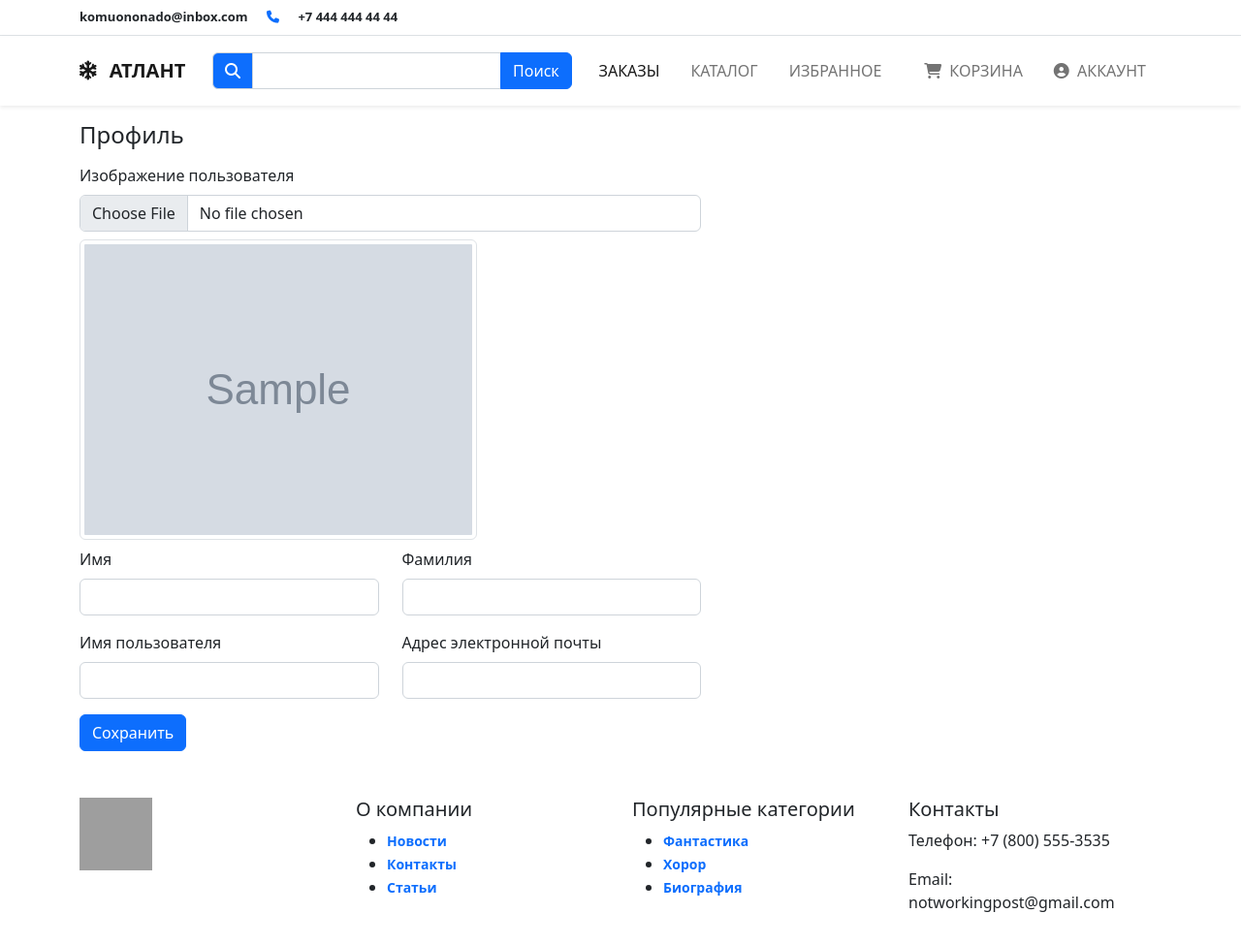
After one commit to loveliteee/ProjectNew, a Django app: a page that uses templates/main/layout.html in a window 1280 px wide. The commit adds this page. Shown: the whole page at 97% size. Run offline with Django 4.2, Linux system fonts and the light colour scheme; tables that the repository leaves empty hold one stand-in row (values such as "Sample post"); grey boxes marked "Sample" are stand-in pictures; parts of the project's set-up code (start-up, migrations or seed data) failed here and were passed over; some libraries are stand-ins or nearby versions; grey boxes are pictures that could not be loaded.

Commit message:
user profile

```diff
--- a/main/urls.py
+++ b/main/urls.py
@@ -20,4 +20,5 @@ urlpatterns = [
 
 
 
+
 ]
--- a/templates/main/layout.html
+++ b/templates/main/layout.html
@@ -63,7 +63,7 @@
                 <a class="nav-link mx-2 text-uppercase" href="/cart"><i class="fa-solid fa-cart-shopping me-1"></i> Корзина</a>
               </li>
               <li class="nav-item">
-                <a class="nav-link mx-2 text-uppercase" href="/profile"><i class="fa-solid fa-circle-user me-1"></i> Аккаунт</a>
+                <a class="nav-link mx-2 text-uppercase" href="/users/profile/{{ request.user.id }}"><i class="fa-solid fa-circle-user me-1"></i> Аккаунт</a>
               </li>
               <li class="nav-item">
 
--- /dev/null
+++ b/templates/users/user_form.html
@@ -0,0 +1,67 @@
+{% extends 'main/layout.html' %}
+{% load static %}
+
+{% block css %}
+    <link href="{% static 'vendor/css/profile.css' %}" rel="stylesheet">
+{% endblock %}
+
+{% block content %}
+
+<div class="container">
+    <div class="row">
+        <div class="col-lg-7">
+            <h4 class="mt-3 mb-3">Профиль</h4>
+
+            {% if message %}
+                <div class="alert alert-success" role="alert">
+                    {{ message }}
+                </div>
+            {% endif %}
+            <form method="post" enctype="multipart/form-data">
+                {% csrf_token %}
+                <div class="mb-2">
+                    <label class="form-label">Изображение пользователя</label>
+                    <div class="input-group">
+                        <input type="file" class="form-control" name="image" value="{{ request.user.image }}">
+                    </div>
+                    <img src="{{ user.image.url }}" alt="{{ user.image }}" class="img-thumbnail mt-2">
+                </div>
+                <div class="row">
+                    <div class="col-lg-6">
+                        <div class="mb-3">
+                            <label class="form-label" for="{{ request.user.first_name.id_for_label }}">Имя</label>
+                            <input type="text" class="form-control" name="first_name" value="{{ request.user.first_name }}">
+                        </div>
+                    </div>
+                    <div class="col-lg-6">
+                        <div class="mb-3">
+                            <label class="form-label" for="{{ request.user.last_name.id_for_label }}">Фамилия</label>
+                            <input type="text" class="form-control" name="last_name" value="{{ request.user.last_name }}">
+                        </div>
+                    </div>
+                </div>
+                <div class="row">
+                    <div class="col-lg-6">
+                        <div class="mb-3">
+                            <label class="form-label" for="{{ request.user.username.id_for_label }}">Имя пользователя</label>
+                            <input type="text" class="form-control" name="username" value="{{ request.user.username }}">
+                        </div>
+                    </div>
+                    <div class="col-lg-6">
+                        <div class="mb-3">
+                            <label class="form-label" for="{{ request.user.email.id_for_label }}">Адрес электронной почты</label>
+                            <input type="text" class="form-control" name="email" value="{{ request.user.email }}">
+                        </div>
+                    </div>
+                </div>
+                <div class="row">
+                    <div class="col-lg-12">
+                        <input class="btn btn-primary btn-block" type="submit" value="Сохранить">
+                    </div>
+                </div>
+            </form>
+        </div>
+    </div>
+</div>
+
+{% endblock %}
--- a/users/forms.py
+++ b/users/forms.py
@@ -50,4 +50,4 @@ class UserProfileForm(UserChangeForm):
 
     class Meta:
         model = User
-        fields = ('first_name', 'last_name', 'image', 'username', 'email')
+        fields = ('first_name', 'last_name', 'image', 'username', 'email',)
--- a/users/urls.py
+++ b/users/urls.py
@@ -3,15 +3,14 @@ from django.contrib.auth.views import LogoutView
 from django.urls import path
 from django.contrib.auth.views import LoginView
 from . import views
-from users.views import ( UserLoginView, UserProfileView,
-                         UserRegistrationView)
+from users.views import (UserRegistrationView)
 
 app_name = 'users'
 
 urlpatterns = [
       path('login/', views.login, name='login'),
       path('registration/', UserRegistrationView.as_view(), name='registration'),
-      path('profile/', UserProfileView.as_view(), name='profile'),
+      path('profile/<int:pk>', views.UserProfileUpdateView.as_view(), name='user_profile'),
       path('logout/', LogoutView.as_view(), name='logout'),
 
 ]
--- a/users/views.py
+++ b/users/views.py
@@ -1,5 +1,7 @@
+from typing import Any
 from django.contrib.auth.views import LoginView
 from django.contrib.messages.views import SuccessMessageMixin
+from django.db import models
 from django.shortcuts import HttpResponseRedirect
 from django.urls import reverse, reverse_lazy
 from django.views.generic.base import TemplateView
@@ -9,6 +11,9 @@ from django.shortcuts import render
 # from common.views import TitleMixin
 from users.forms import UserLoginForm, UserProfileForm, UserRegistrationForm
 from users.models import User
+from django.views.generic import DetailView
+# from django.contrib.auth.models import User
+from django.http import Http404
 
 def login(request):
     if request.method == 'POST':
@@ -42,11 +47,28 @@ class UserRegistrationView( SuccessMessageMixin, CreateView):
     title = 'Store - Регистрация'
 
 
-class UserProfileView( UpdateView):
+def user_profile(request):
+    if request.method == "POST":
+        user = User.objects.get(pk=request.user.id)
+
+        user.username = request.POST.get("username")
+        user.first_name = request.POST.get("first_name")
+        user.last_name = request.POST.get("last_name")
+        user.email = request.POST.get("email")
+
+        user.save()
+
+        return render(request, 'users/profile.html', context={
+            'message': "Изменения успешно сохранены!",
+        })
+
+    return render(request, 'users/profile.html')
+
+
+class UserProfileUpdateView(UpdateView):
     model = User
     form_class = UserProfileForm
-    template_name = 'users/profile.html'
-    title = 'Store - Личный кабинет'
+    queryset = User.objects.all()
 
     def get_success_url(self):
-        return reverse_lazy('users:profile', args=(self.object.id,))
+        return "/users/profile/%s"%self.get_object().pk
```
Also changed, not shown: main/models.py (+11 -0 lines), templates/users/profile.html (deleted, +0 -66 lines), media/users_images/Figure_2_копия.png (added), media/users_images/Screenshot_1.png (added), media/users_images/Screenshot_1_QGSIuGb.png (added), media/users_images/Без_названия.png (added), media/users_images/Без_названия_9FSy1Lf.png (added), media/users_images/Без_названия_vYwKUuk.png (added), media/users_images/Без_названия_y6flbtI.png (added), users/models.py (line endings or trailing spaces).
